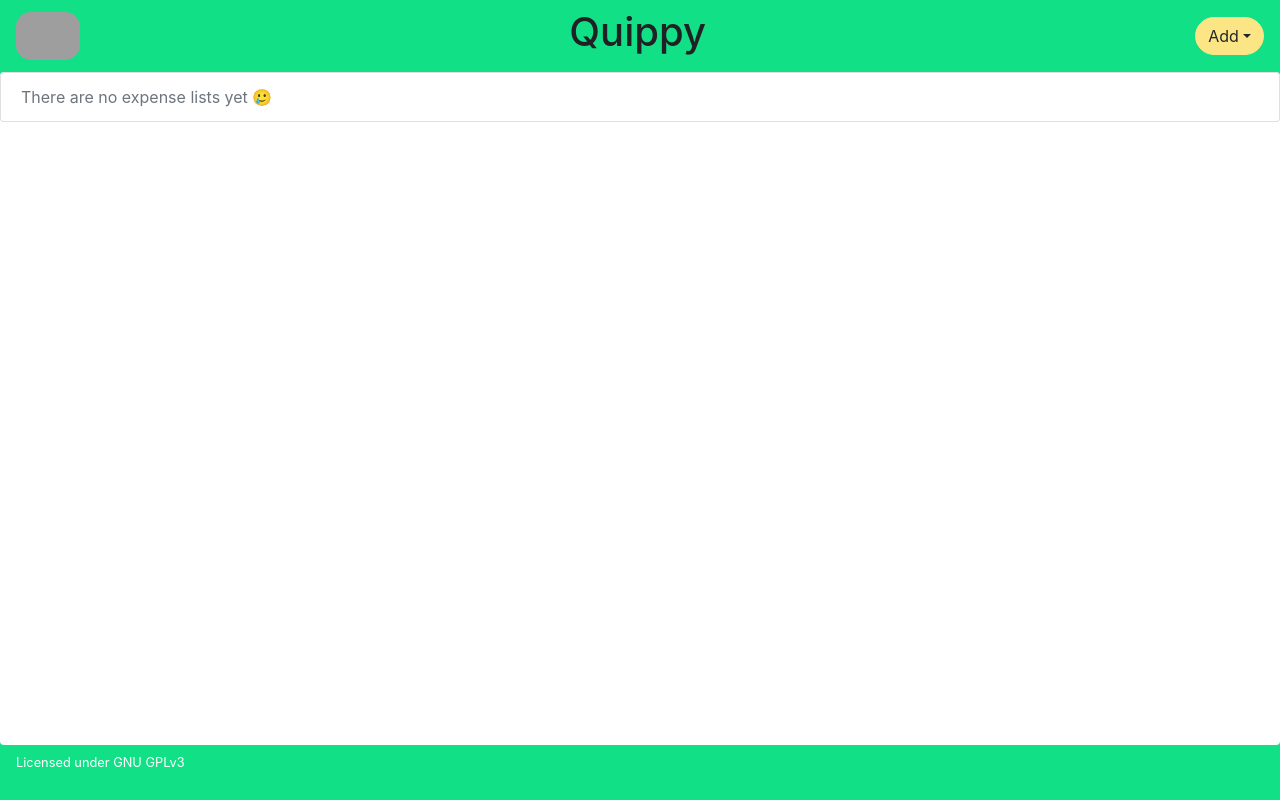
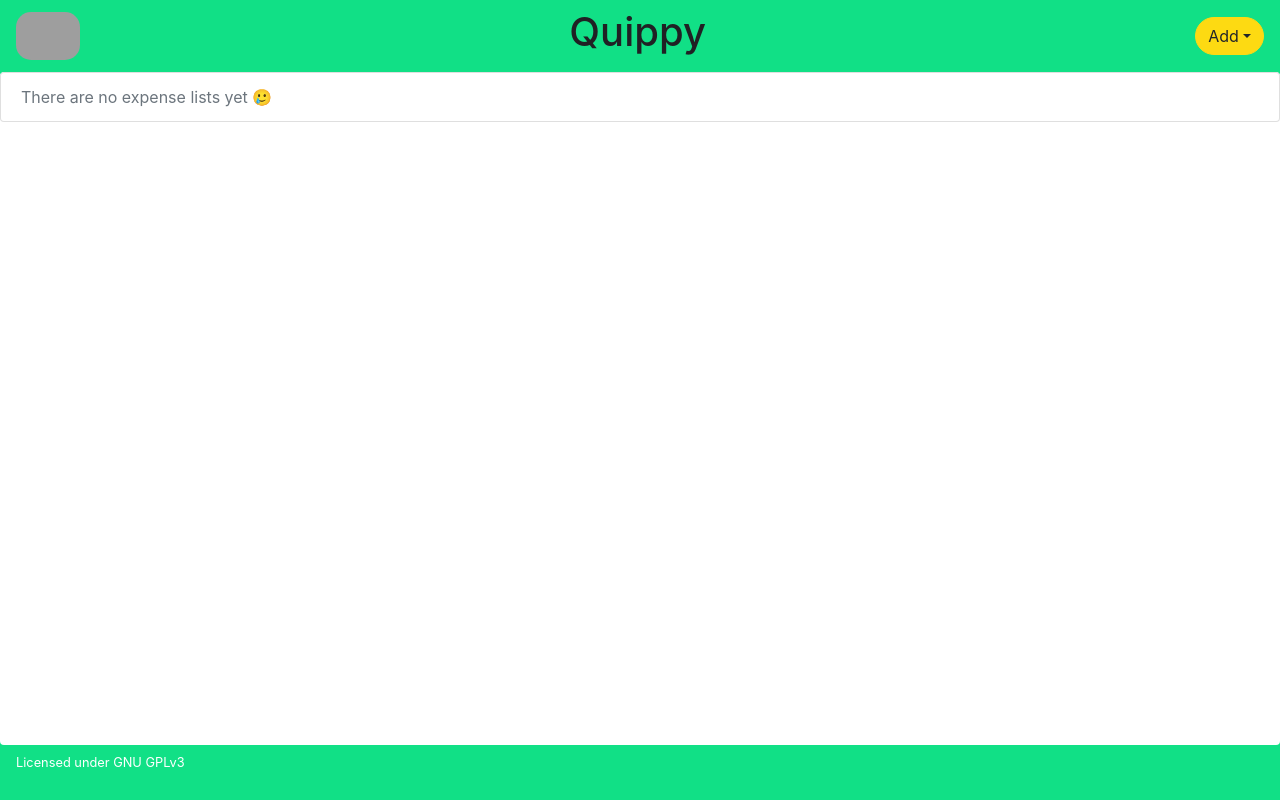
Before and after one commit to acondolu/quippy, a Vue app: page /#/ledger/overview/1 in a window 1280 px wide. Built offline with nearby package versions, Linux system fonts and the light colour scheme; grey boxes are pictures that could not be loaded; the HTML template or start-up script is replaced by a standard one.

Commit message:
fix colors and icon

```diff
--- a/src/app.scss
+++ b/src/app.scss
@@ -1,6 +1,11 @@
+$yellow: #fdda12;
+$green: #11e086;
+$my-black: #202124;
+$my-white: #bdc1c6;
+
 $theme-colors: (
-  "primary": #11e086,
-  "secondary": #fce585
+  "primary": $green,
+  "secondary": $yellow
 );
 
 // Then import Bootstrap and BootstrapVue SCSS files (order is important)
@@ -10,7 +15,7 @@ $theme-colors: (
 $my-dark-muted: rgb(108, 117, 125);
 
 html {
-  background-color: #11e086;
+  background-color: $green;
 }
 
 .alert {
@@ -38,8 +43,8 @@ html {
 }
 
 .btn-outline-light {
-  border-color: #202124 !important;
-  color: #202124;
+  border-color: $my-black !important;
+  color: $my-black;
 }
 
 .navbar-dark .navbar-toggler {
@@ -49,12 +54,12 @@ html {
 
 .navbar-dark .navbar-brand,
 .navbar {
-  color: #202124 !important;
+  color: $my-black !important;
 }
 
 .card-header {
-  background-color: #11e086;
-  color: #202124;
+  background-color: $green;
+  color: $my-black;
 }
 
 .navbar-expand {
@@ -82,8 +87,8 @@ html {
 
 @media (prefers-color-scheme: dark) {
   body {
-    background-color: #202124;
-    color: #bdc1c6;
+    background-color: $my-black;
+    color: $my-white;
   }
 
   hr {
@@ -91,47 +96,47 @@ html {
   }
 
   .text-light {
-    color: #202124 !important;
+    color: $my-black !important;
   }
 
   .list-group-item,
   .list-group-item.disabled {
-    background-color: #202124;
+    background-color: $my-black;
   }
 
   .b-form-tags.focus,
   .b-form-tags-input {
-    background-color: #202124;
-    color: #bdc1c6;
+    background-color: $my-black;
+    color: $my-white;
   }
 
   .list-group-item-action {
-    color: #bdc1c6;
+    color: $my-white;
   }
 
   .dropdown-menu {
-    background-color: black;
+    background-color: $my-black;
   }
 
   .dropdown-item {
-    color: #bdc1c6;
+    color: $my-white;
   }
 
   .btn-outline-light:hover {
-    background-color: #202124;
-    color: #bdc1c6;
+    background-color: $my-black;
+    color: $my-white;
   }
 
   .form-control,
   .custom-select,
   .table,
   .card {
-    background-color: #202124;
-    color: #bdc1c6;
+    background-color: $my-black;
+    color: $my-white;
   }
 
   .form-control:disabled {
-    background-color: #202124;
+    background-color: $my-black;
     color: $my-dark-muted;
     border-color: $my-dark-muted;
   }
@@ -141,6 +146,6 @@ html {
   }
 
   .scroll {
-    background-color: #202124;
+    background-color: $my-black;
   }
 }
```
Also changed, not shown: 1 other file (tests, documents, lock files or other folders).
